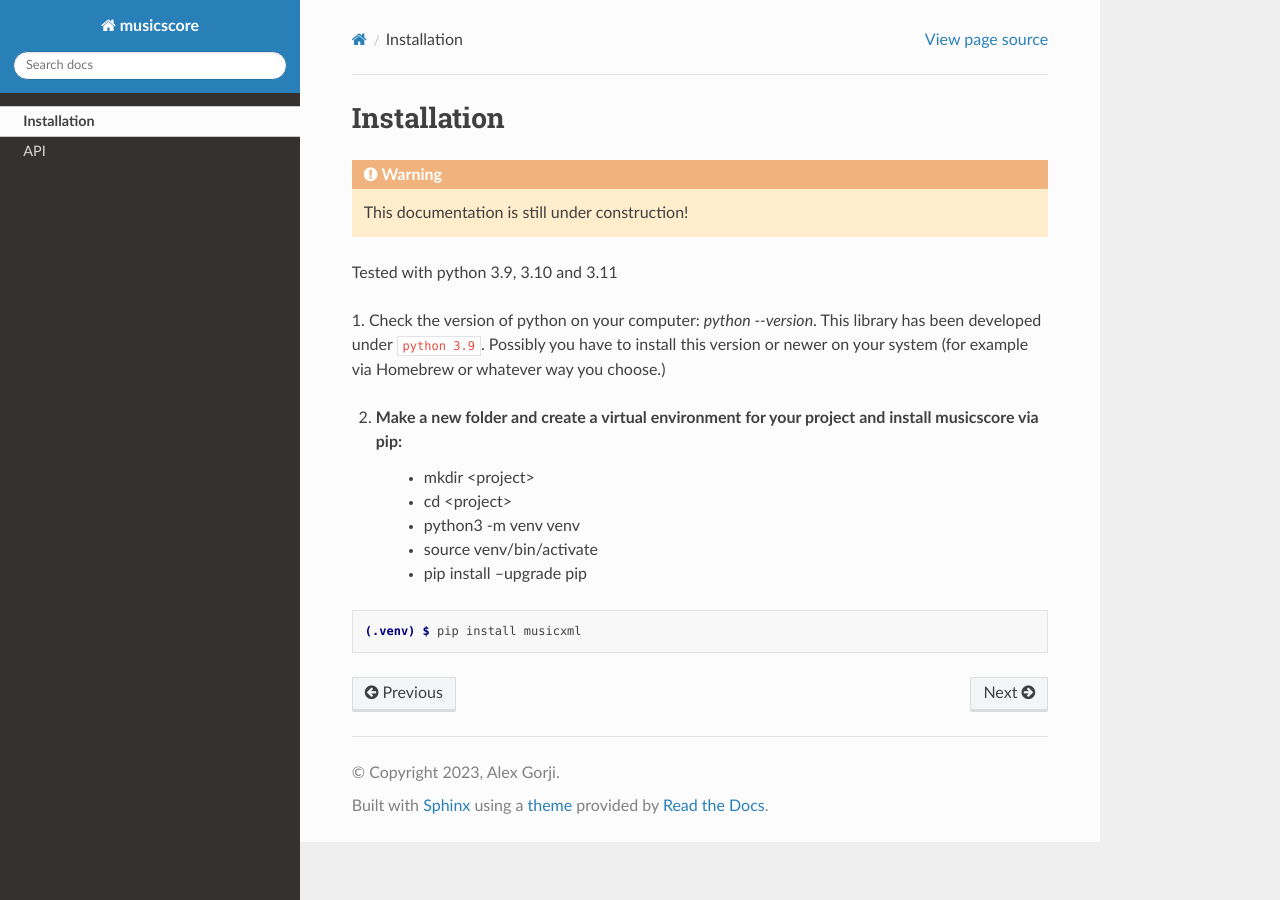
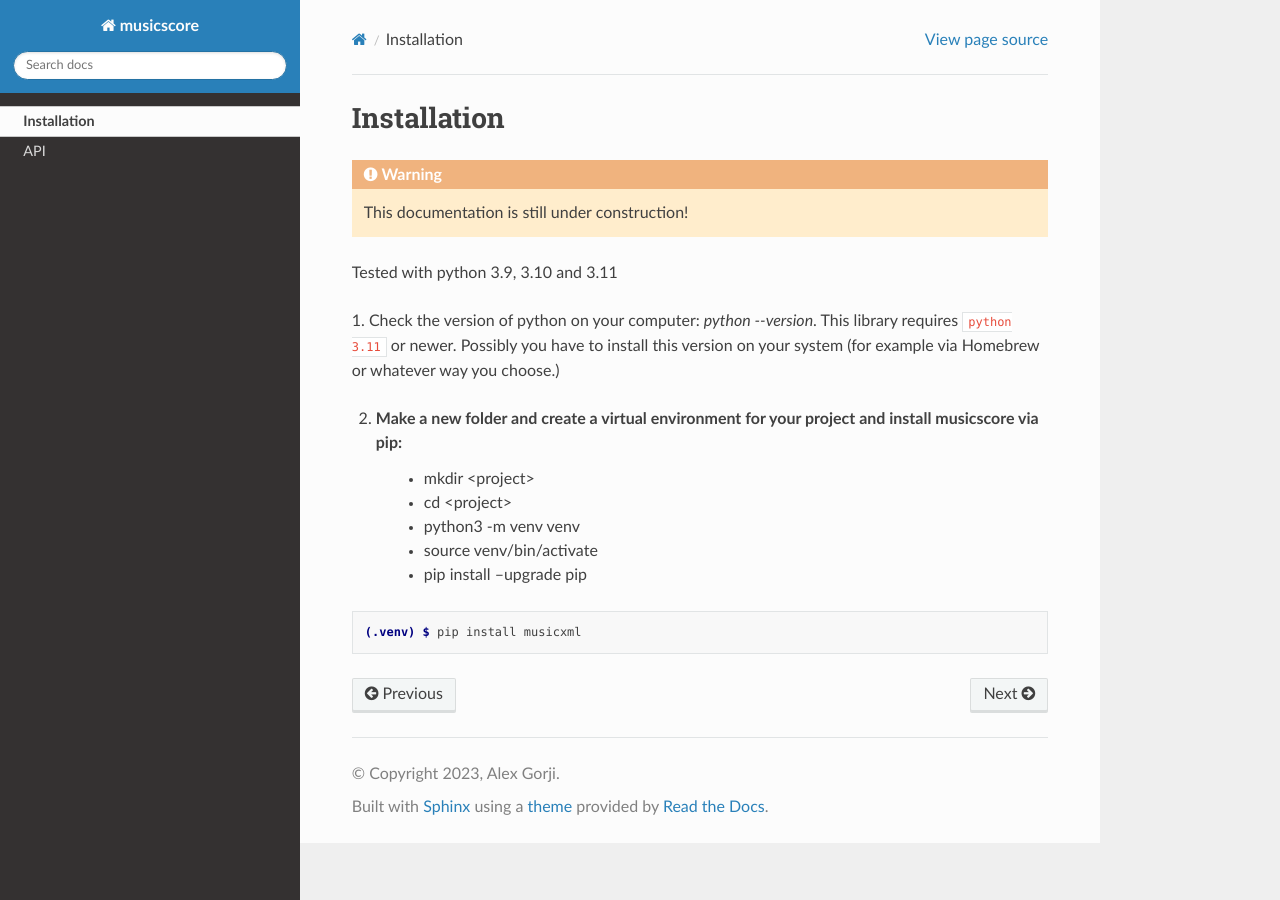
Before and after one commit to alexgorji/musicxml, a Sphinx documentation site: the page built from docs/source/installation.rst, in a window 1280 px wide. Built offline with Sphinx 7.4.7 and the Read the Docs theme 3.1.0, drawn with Linux system fonts in a browser that asks for light colours.

Commit message:
Release version 1.6.2
Co-authored-by: Copilot <223556219+Copilot@users.noreply.github.com>

```diff
--- a/docs/source/installation.rst
+++ b/docs/source/installation.rst
@@ -7,8 +7,8 @@ Installation
 
 Tested with python 3.9, 3.10 and 3.11
 
-1. Check the version of python on your computer: `python \--version`. This library has been developed under ``python 3.9``. Possibly you
-have to install this version or newer on your system (for example via Homebrew or whatever way you choose.)
+1. Check the version of python on your computer: `python \--version`. This library requires ``python 3.11`` or newer. Possibly you
+have to install this version on your system (for example via Homebrew or whatever way you choose.)
 
 2. Make a new folder and create a virtual environment for your project and install musicscore via pip:
     * mkdir <project>
--- a/pyproject.toml
+++ b/pyproject.toml
@@ -1,6 +1,6 @@
 [tool.poetry]
 name = "musicxml"
-version = "1.6.1"
+version = "1.6.2"
 description = "generating musicxml"
 authors = ["Alex Gorji <aligorji@hotmail.com>"]
 license = "MIT"
```
Also changed, not shown: ChangeLog.md (+3 -0 lines).
